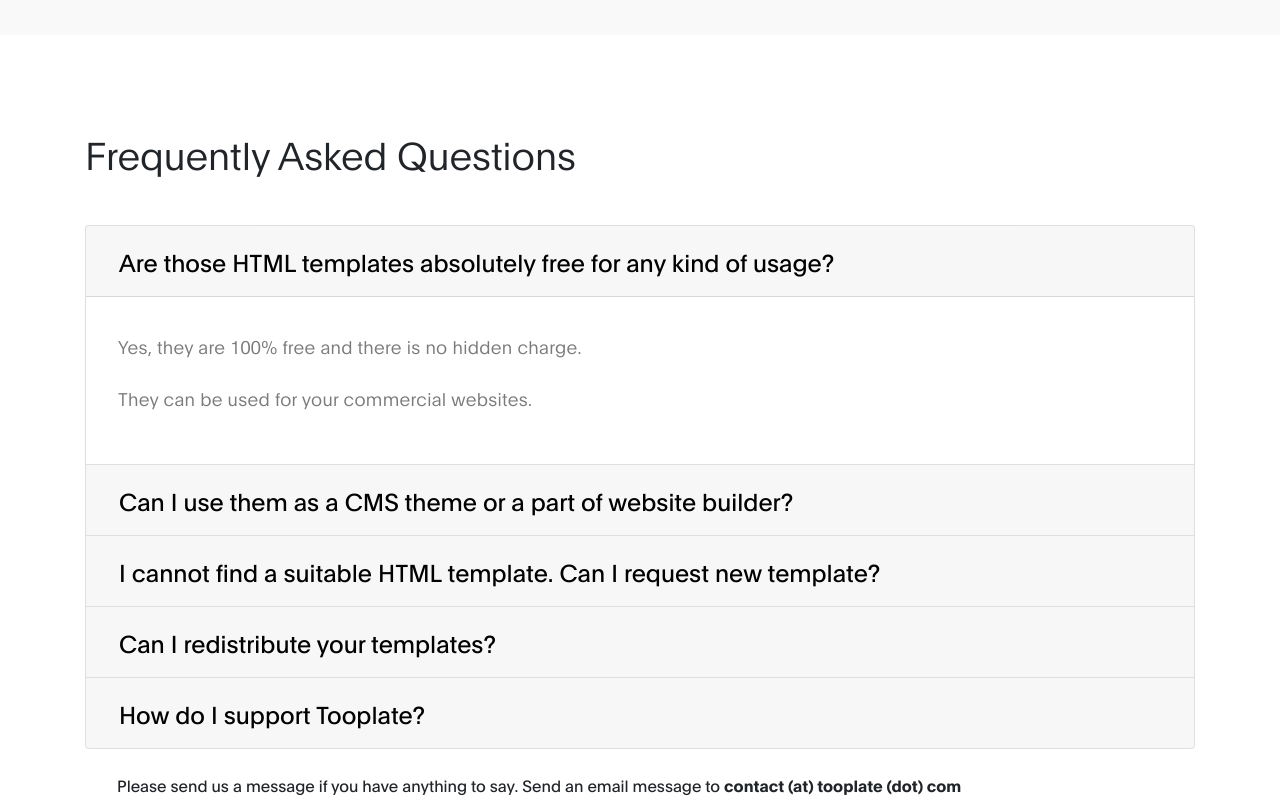
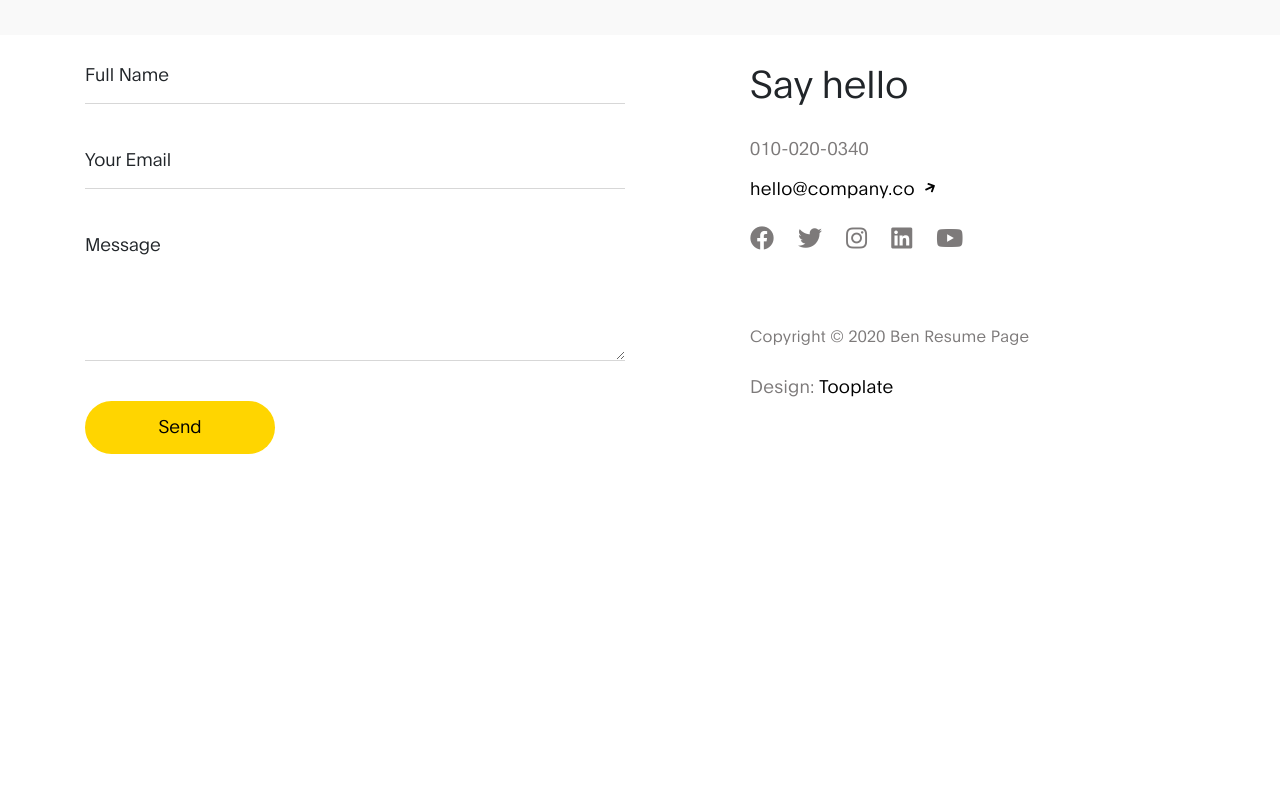
Before and after one commit to OasisPOIT/OasisPOIT.github.io, a plain HTML site: page 2120_ben_resume/index.html in a window 1280 px wide. Shown: the part 1740-2541 px from the top of the page. After the commit the page ends 2290 px from the top, so only its background shows below. Drawn offline with Linux system fonts and the light colour scheme.

Commit message:
Updated index.html

```diff
--- a/2120_ben_resume/index.html
+++ b/2120_ben_resume/index.html
@@ -211,106 +211,6 @@ https://www.tooplate.com/view/2120-ben-resume
      </section>
 
 
-     <!-- FAQ -->
-     <section class="faq section-padding">
-
-        <div class="container">
-
-            <div class="row">
-
-                <div class="col-lg-12 col-12">
-
-                    <h3 class="mb-5">Frequently Asked Questions</h3>
-
-                    <div class="accordion" id="accordionExample">
-                      <div class="card">
-                        <div class="card-header" id="headingOne">
-                          <h2 class="mb-0">
-                            <button class="btn btn-link" type="button" data-toggle="collapse" data-target="#collapseOne" aria-expanded="true" aria-controls="collapseOne">
-                              Are those HTML templates absolutely free for any kind of usage?
-                            </button>
-                          </h2>
-                        </div>
-
-                        <div id="collapseOne" class="collapse show" aria-labelledby="headingOne" data-parent="#accordionExample">
-                          <div class="card-body">
-                            <p>Yes, they are 100% free and there is no hidden charge.</p>
-
-                            <p>They can be used for your commercial websites.</p>
-                          </div>
-                        </div>
-                      </div>
-
-                      <div class="card">
-                        <div class="card-header" id="headingTwo">
-                          <h2 class="mb-0">
-                            <button class="btn btn-link collapsed" type="button" data-toggle="collapse" data-target="#collapseTwo" aria-expanded="false" aria-controls="collapseTwo">
-                              Can I use them as a CMS theme or a part of website builder?
-                            </button>
-                          </h2>
-                        </div>
-                        <div id="collapseTwo" class="collapse" aria-labelledby="headingTwo" data-parent="#accordionExample">
-                          <div class="card-body">
-                            <p>Yes, you can use them.</p>
-                          </div>
-                        </div>
-                      </div>
-
-                      <div class="card">
-                        <div class="card-header" id="headingThree">
-                          <h2 class="mb-0">
-                            <button class="btn btn-link collapsed" type="button" data-toggle="collapse" data-target="#collapseThree" aria-expanded="false" aria-controls="collapseThree">
-                              I cannot find a suitable HTML template. Can I request new template?
-                            </button>
-                          </h2>
-                        </div>
-                        <div id="collapseThree" class="collapse" aria-labelledby="headingThree" data-parent="#accordionExample">
-                          <div class="card-body">
-                            <p>Yes, please tell us what you need. We will try our best to fulfill it.</p>
-                          </div>
-                        </div>
-                      </div>
-
-                    <div class="card">
-                        <div class="card-header" id="headingFour">
-                          <h2 class="mb-0">
-                            <button class="btn btn-link collapsed" type="button" data-toggle="collapse" data-target="#collapseFour" aria-expanded="false" aria-controls="collapseFour">
-                              Can I redistribute your templates?
-                            </button>
-                          </h2>
-                        </div>
-                        <div id="collapseFour" class="collapse" aria-labelledby="headingFour" data-parent="#accordionExample">
-                          <div class="card-body">
-                            <p>No, this is totally NOT allowed. Please do not redistribute our HTML templates.</p>
-                          </div>
-                        </div>
-                    </div>
-
-                    <div class="card">
-                        <div class="card-header" id="headingFive">
-                          <h2 class="mb-0">
-                            <button class="btn btn-link collapsed" type="button" data-toggle="collapse" data-target="#collapseFive" aria-expanded="false" aria-controls="collapseFive">
-                              How do I support Tooplate?
-                            </button>
-                          </h2>
-                        </div>
-                        <div id="collapseFive" class="collapse" aria-labelledby="headingFive" data-parent="#accordionExample">
-                          <div class="card-body">
-                            <p>Please spread a word about Tooplate website to your colleagues and friends.</p>
-                          </div>
-                        </div>
-                    </div>
-
-                    <span class="faq-info-text">Please send us a message if you have anything to say. Send an email message to <strong>contact (at) tooplate (dot) com</strong></span>
-
-                </div>
-
-           	 </div><!-- col -->
-        	</div><!-- row -->
-        </div><!-- container -->
-    </section>
-
-
      <section class="contact section-padding pt-0" id="contact">
       <div class="container">
         <div class="row">
```
